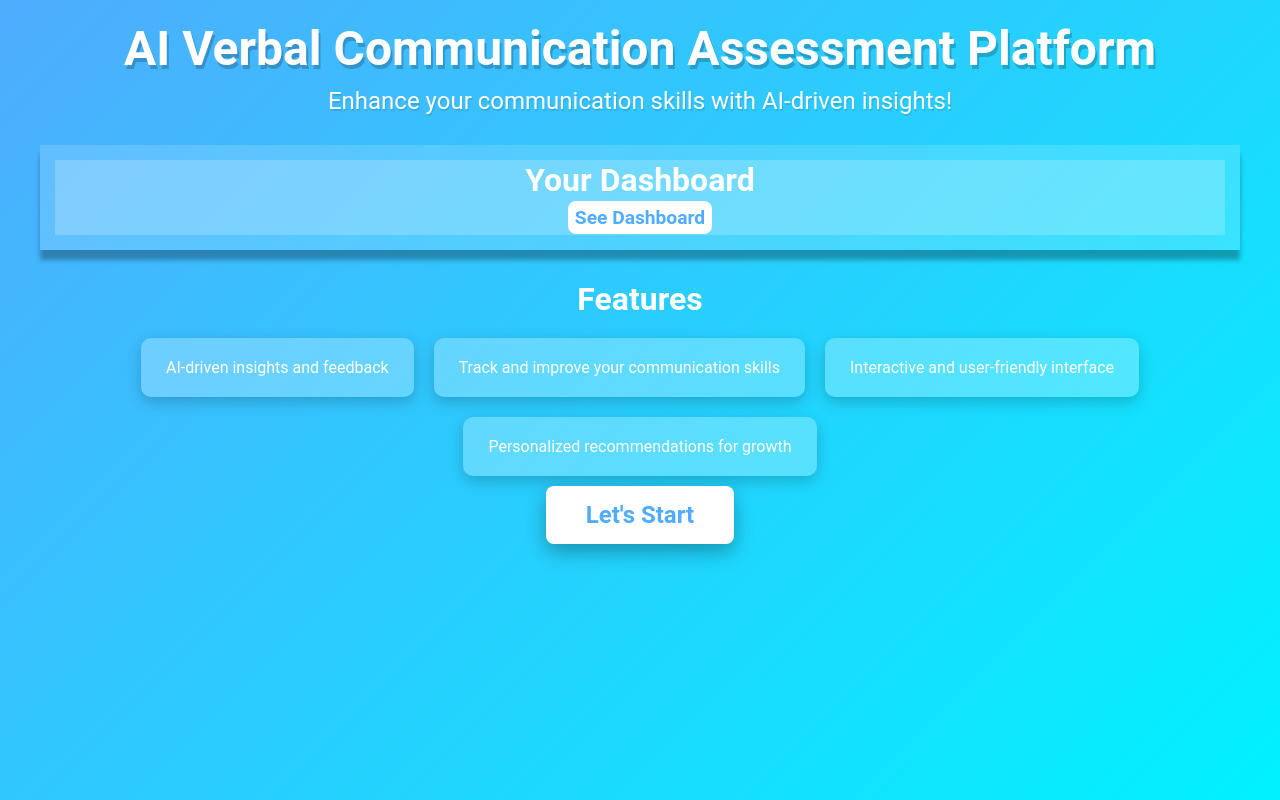
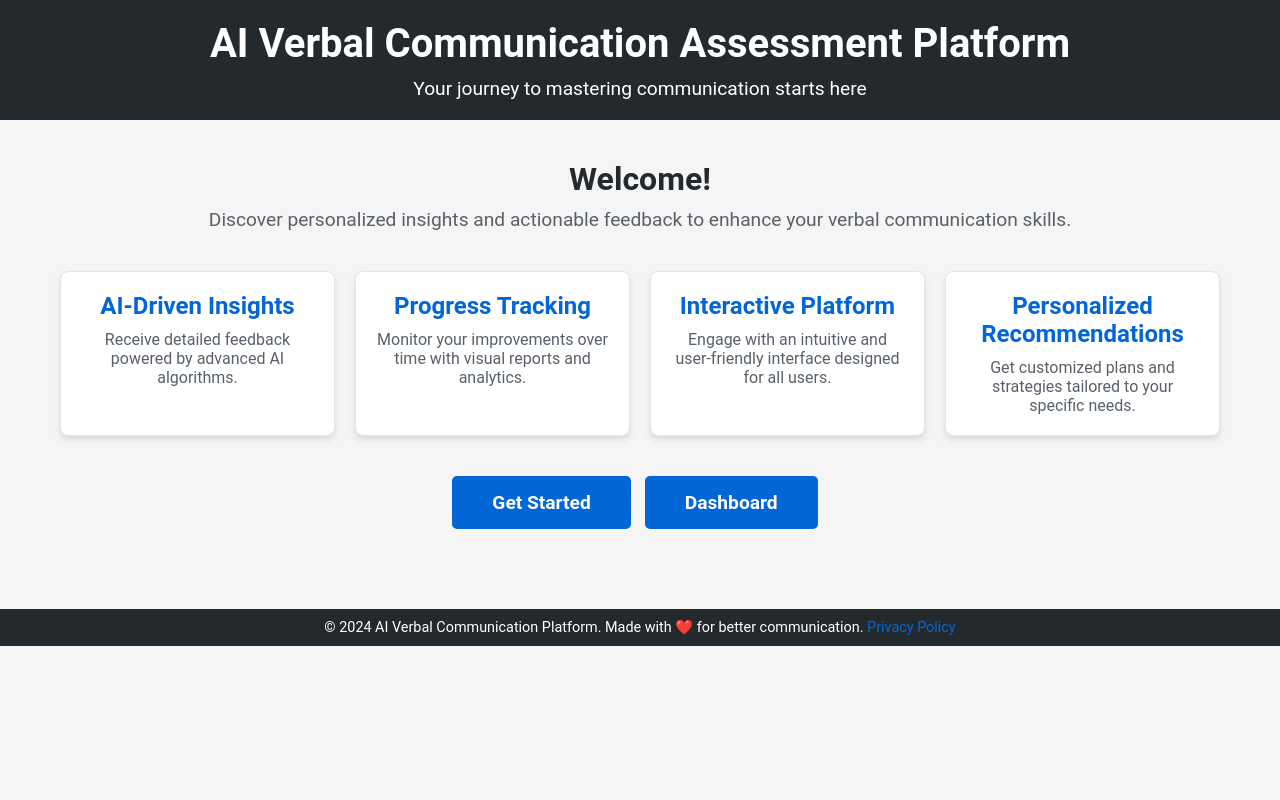
Before and after one commit to anant2704/AI_Verbal-Communication-Assessment-Platform, a Flask app: page /home in a window 1280 px wide. Run offline with Flask 3, Linux system fonts and the light colour scheme.

Commit message:
Update home.html

```diff
--- a/templates/home.html
+++ b/templates/home.html
@@ -12,142 +12,158 @@
             font-family: 'Roboto', Arial, sans-serif;
         }
         body {
-            background: linear-gradient(135deg, #4facfe, #00f2fe);
-            color: #fff;
+            background: #f5f5f5;
+            color: #24292e;
             display: flex;
             flex-direction: column;
             align-items: center;
             justify-content: flex-start;
             min-height: 100vh;
-            padding: 20px;
         }
         header {
+            width: 100%;
+            background: #24292e;
+            color: #ffffff;
+            padding: 20px 0;
             text-align: center;
-            margin-bottom: 30px;
         }
         header h1 {
-            font-size: 3em;
+            font-size: 2.5em;
             font-weight: bold;
-            text-shadow: 2px 4px rgba(0, 0, 0, 0.2);
         }
         header p {
-            font-size: 1.5em;
+            font-size: 1.2em;
             margin-top: 10px;
-            text-shadow: 1px 2px rgba(0, 0, 0, 0.1);
         }
         .container {
             width: 100%;
             max-width: 1200px;
-            background: rgba(255, 255, 255, 0.15);
-            border-radius: 1px;
-            box-shadow: 0 10px 5px rgba(0, 0, 0, 0.3);
-            padding: 15px;
-            margin-bottom: 30px;
+            padding: 20px;
+            margin: 20px auto;
         }
-        .dashboard {
+        .intro {
             text-align: center;
-            padding: 1px;
-            background: rgba(255, 255, 255, 0.2);
-            border-radius: 1px;
-            transition: transform 0.3s ease, box-shadow 0.3s ease;
+            margin-bottom: 40px;
         }
-        .dashboard:hover {
+        .intro h2 {
+            font-size: 2em;
+            font-weight: bold;
+            color: #24292e;
+            margin-bottom: 10px;
+        }
+        .intro p {
+            font-size: 1.2em;
+            color: #586069;
+        }
+        .features {
+            display: flex;
+            flex-wrap: wrap;
+            justify-content: space-around;
+            gap: 20px;
+        }
+        .features .feature {
+            background: #ffffff;
+            border: 1px solid #e1e4e8;
+            border-radius: 8px;
+            box-shadow: 0 4px 6px rgba(0, 0, 0, 0.1);
+            padding: 20px;
+            flex: 1;
+            max-width: 300px;
+            text-align: center;
+            transition: transform 0.3s, box-shadow 0.3s;
+        }
+        .features .feature:hover {
             transform: translateY(-5px);
-            box-shadow: 0 15px 3px rgba(0, 0, 0, 0.3);
+            box-shadow: 0 10px 20px rgba(0, 0, 0, 0.2);
         }
-        .dashboard h2 {
-            font-size: 2em;
-            margin-bottom: 2px;
+        .features .feature h3 {
+            font-size: 1.5em;
+            margin-bottom: 10px;
+            color: #0366d6;
         }
-        .dashboard button {
-            padding: 5px 7px;
+        .features .feature p {
+            font-size: 1em;
+            color: #586069;
+        }
+        .cta {
+            text-align: center;
+            margin-top: 40px;
+        }
+        .cta button {
+            padding: 15px 40px;
             font-size: 1.2em;
             font-weight: bold;
-            color: #4facfe;
-            background: #fff;
+            color: #ffffff;
+            background: #0366d6;
             border: none;
-            border-radius: 8px;
+            border-radius: 5px;
             cursor: pointer;
-            transition: transform 0.2s ease, box-shadow 0.2s ease;
+            transition: background 0.3s, transform 0.3s;
+            margin-right: 10px; /* Add space between the buttons */
         }
-        .dashboard button:hover {
+        .cta button:hover {
+            background: #0056b3;
             transform: translateY(-3px);
-            box-shadow: 0 6px 2px rgba(0, 0, 0, 0.3);
         }
-        .features {
+        footer {
+            width: 100%;
+            background: #24292e;
+            color: #ffffff;
             text-align: center;
-            margin-bottom: 10px;
+            padding: 10px 0;
+            margin-top: 40px;
         }
-        .features h2 {
-            font-size: 2em;
-            margin-bottom: 20px;
+        footer p {
+            font-size: 0.9em;
         }
-        .features ul {
-            list-style: none;
-            display: flex;
-            flex-wrap: wrap;
-            justify-content: center;
-            gap: 20px;
+        footer a {
+            color: #0366d6;
+            text-decoration: none;
         }
-        .features li {
-            background: rgba(255, 255, 255, 0.25);
-            padding: 20px 25px;
-            border-radius: 10px;
-            box-shadow: 0 5px 15px rgba(0, 0, 0, 0.2);
-            text-align: center;
-            transition: transform 0.3s ease, box-shadow 0.3s ease;
-        }
-        .features li:hover {
-            transform: translateY(-5px);
-            box-shadow: 0 15px 30px rgba(0, 0, 0, 0.3);
-        }
-        .start-btn {
-            display: flex;
-            justify-content: center;
-        }
-        .start-btn button {
-            padding: 15px 40px;
-            font-size: 1.5em;
-            font-weight: bold;
-            color: #4facfe;
-            background: #fff;
-            border: none;
-            border-radius: 8px;
-            cursor: pointer;
-            box-shadow: 0 8px 20px rgba(0, 0, 0, 0.3);
-            transition: transform 0.2s ease, box-shadow 0.2s ease;
-        }
-        .start-btn button:hover {
-            transform: translateY(-5px);
-            box-shadow: 0 15px 30px rgba(0, 0, 0, 0.4);
+        footer a:hover {
+            text-decoration: underline;
         }
     </style>
 </head>
 <body>
     <header>
         <h1>AI Verbal Communication Assessment Platform</h1>
-        <p>Enhance your communication skills with AI-driven insights!</p>
+        <p>Your journey to mastering communication starts here</p>
     </header>
 
     <div class="container">
-        <section class="dashboard">
-            <h2>Your Dashboard</h2>
-            <button onclick="window.location.href='/dashboard'">See Dashboard</button>
-        </section>
+        <div class="intro">
+            <h2>Welcome!</h2>
+            <p>Discover personalized insights and actionable feedback to enhance your verbal communication skills.</p>
+        </div>
+
+        <div class="features">
+            <div class="feature">
+                <h3>AI-Driven Insights</h3>
+                <p>Receive detailed feedback powered by advanced AI algorithms.</p>
+            </div>
+            <div class="feature">
+                <h3>Progress Tracking</h3>
+                <p>Monitor your improvements over time with visual reports and analytics.</p>
+            </div>
+            <div class="feature">
+                <h3>Interactive Platform</h3>
+                <p>Engage with an intuitive and user-friendly interface designed for all users.</p>
+            </div>
+            <div class="feature">
+                <h3>Personalized Recommendations</h3>
+                <p>Get customized plans and strategies tailored to your specific needs.</p>
+            </div>
+        </div>
+
+        <div class="cta">
+            <button onclick="window.location.href='/index'">Get Started</button>
+            <button onclick="window.location.href='/dashboard'">Dashboard</button> <!-- Added Dashboard button -->
+        </div>
     </div>
 
-    <section class="features">
-        <h2>Features</h2>
-        <ul>
-            <li>AI-driven insights and feedback</li>
-            <li>Track and improve your communication skills</li>
-            <li>Interactive and user-friendly interface</li>
-            <li>Personalized recommendations for growth</li>
-        </ul>
-    </section>
-
-    <div class="start-btn">
-        <button onclick="window.location.href='/index'">Let's Start</button>
-    </div>
+    <footer>
+        <p>&copy; 2024 AI Verbal Communication Platform. Made with ❤️ for better communication. <a href="/privacy">Privacy Policy</a></p>
+    </footer>
 </body>
 </html>
```
